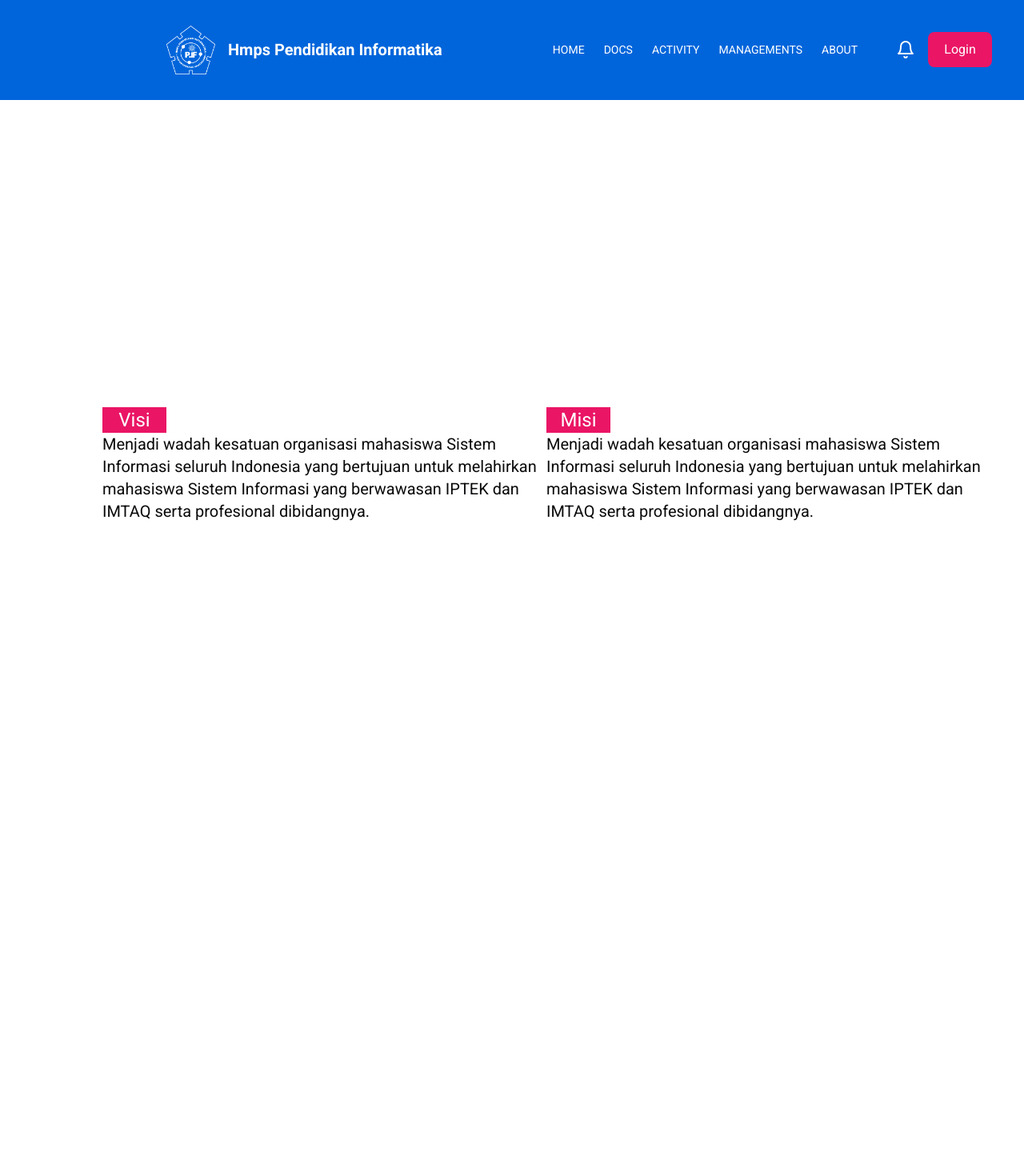
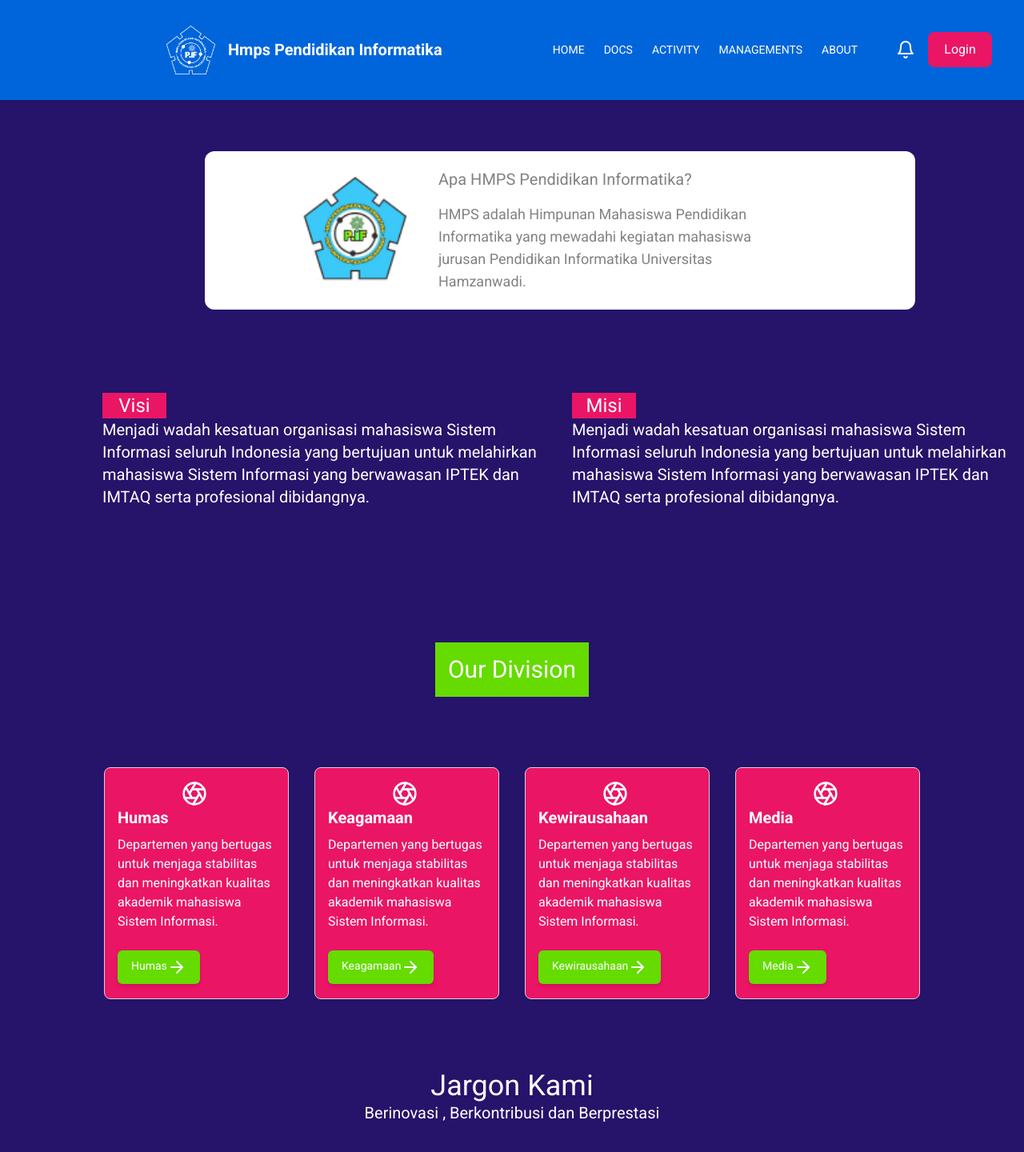
Before and after one commit to maulidihidayat/web-himpunan, a Next.js app: page / in a window 1280 px wide. Shown: the top 1440 px of the page at 80% size. Before the commit the page ends 989 px from the top, so only its background shows below. Built offline with nearby package versions, Linux system fonts and the light colour scheme.

Commit message:
tambahan fitur di landin page

```diff
--- a/src/Image/image.ts
+++ b/src/Image/image.ts
@@ -3,13 +3,15 @@
 import gambar2 from './widgets/gambar2.png'
 import gambar3 from './widgets/gamabr4.png'
 import logo from './widgets/logo.png'
+import logo2 from './widgets/logopif.jpg'
 
 
 const image = {
     gambar1,
     gambar2,
     gambar3,
-    logo
+    logo,
+    logo2
 }
 
 export default image
--- a/src/app/layout.tsx
+++ b/src/app/layout.tsx
@@ -2,6 +2,7 @@
 import localFont from "next/font/local";
 import { Roboto } from 'next/font/google'
 import "./globals.css";
+import NavBar from "@/components/NavBar";
 
 
 const roboto = Roboto({
@@ -36,8 +37,9 @@
   return (
     <html lang="en">
       <body
-        className={`${roboto.variable} antialiased`}
+        className={`${roboto.variable} antialiased bg-customDarkenBlue`}
       >
+        <NavBar/>
         {children}
       </body>
     </html>
--- a/src/app/page.tsx
+++ b/src/app/page.tsx
@@ -1,14 +1,29 @@
+"use client";
+
+import Devision from "@/components/LandingPage/Devision";
 import Information from "@/components/LandingPage/Information";
-import NavBar from "@/components/NavBar";
-
-
+import YoutubeEmbed from "@/components/YoutubeEmbed";
+import image from "@/Image/image";
+import Image from "next/image";
 
 export default function MyCarousel() {
   return (
-    <div>
-      <NavBar />
+    <div className="space-y-16">
+      <div className="flex justify-center items-center w-[888px] h-[198px] rounded-xl mt-16 mx-[20%] bg-white">
+        <Image src={image.logo2} alt="afs" width={144} height={140} />
+        <div className="p-8 max-w-lg">
+          <h1 className="text-xl text-customgray">
+            Apa HMPS Pendidikan Informatika?
+          </h1>
+          <p className="text-lg text-customgray mt-4">
+            HMPS adalah Himpunan Mahasiswa Pendidikan Informatika yang mewadahi
+            kegiatan mahasiswa jurusan Pendidikan Informatika Universitas
+            Hamzanwadi.
+          </p>
+        </div>
+      </div>
 
-      <div className=" flex px-32 py-96 ">
+      <div className="flex px-32 py-10 text-white gap-8">
         <Information
           nama="Visi"
           deskripsi="Menjadi wadah kesatuan organisasi mahasiswa Sistem Informasi seluruh Indonesia yang bertujuan untuk melahirkan mahasiswa Sistem Informasi yang berwawasan IPTEK dan IMTAQ serta profesional dibidangnya."
@@ -18,6 +33,53 @@
           deskripsi="Menjadi wadah kesatuan organisasi mahasiswa Sistem Informasi seluruh Indonesia yang bertujuan untuk melahirkan mahasiswa Sistem Informasi yang berwawasan IPTEK dan IMTAQ serta profesional dibidangnya."
         />
       </div>
+
+      <div className="flex justify-center ">
+        <h1 className="text-3xl p-4 bg-customGreen text-white mt-28">
+          Our Division
+        </h1>
+      </div>
+
+      <div className="flex gap-8 px-10 justify-center">
+        <Devision
+          title="Humas"
+          tombol="Humas"
+          description="Departemen yang bertugas untuk menjaga stabilitas dan meningkatkan kualitas akademik mahasiswa Sistem Informasi."
+        />
+        <Devision
+          title="Keagamaan"
+          tombol="Keagamaan"
+          description="Departemen yang bertugas untuk menjaga stabilitas dan meningkatkan kualitas akademik mahasiswa Sistem Informasi."
+        />
+        <Devision
+          title="Kewirausahaan"
+          tombol="Kewirausahaan"
+          description="Departemen yang bertugas untuk menjaga stabilitas dan meningkatkan kualitas akademik mahasiswa Sistem Informasi."
+        />
+        <Devision
+          title="Media"
+          tombol="Media"
+          description="Departemen yang bertugas untuk menjaga stabilitas dan meningkatkan kualitas akademik mahasiswa Sistem Informasi."
+        />
+      </div>
+
+      <div className="text-center text-white mt-20">
+        <h1 className="text-4xl">Jargon Kami</h1>
+        <p className="text-xl">Berinovasi , Berkontribusi dan Berprestasi</p>
+      </div>
+
+      <div className="flex justify-center ">
+        <h1 className="text-3xl p-4 bg-customPink text-white mt-28">
+          Videos
+        </h1>
+      </div>
+
+      <div className=" flex gap-8 justify-center p-6">
+        <YoutubeEmbed />
+        <YoutubeEmbed />
+        <YoutubeEmbed />
+        <YoutubeEmbed />
+      </div>
     </div>
   );
 }
--- /dev/null
+++ b/src/components/LandingPage/Devision.tsx
@@ -0,0 +1,37 @@
+import { Aperture,ArrowRight } from "lucide-react";
+import { StaticImageData } from "next/image";
+import Image from "next/image";
+import { title } from "process";
+import React from "react";
+
+interface Component {
+  title : string
+  tombol: string;
+  description: string;
+
+}
+
+const Devision = ({ title , tombol, description, }: Component) => {
+  return (
+    <div>
+      <div className="relative flex flex-col my-6 bg-customPink text-white shadow-sm border border-slate-200 rounded-lg w-[231px] h-[290px]">
+        <div className="p-4">
+        <Aperture className="ml-20 w-8 h-8"/>
+          <h5 className="mb-2 text-slate-800 text-xl font-semibold">{title}</h5>
+          <p className="text-slate-600 leading-normal font-light">
+            {description}
+          </p>
+
+          <button
+            className="flex rounded-md bg-slate-800 py-2 px-4 mt-6 border border-transparent text-white text-center text-sm  bg-customGreen hover:bg-gray-700 transition-all shadow-md hover:shadow-lg focus:bg-slate-700 focus:shadow-none active:bg-slate-700 hover:bg-slate-700 active:shadow-none disabled:pointer-events-none disabled:opacity-50 disabled:shadow-none"
+            type="button"
+          >
+            {tombol} <ArrowRight />
+          </button>
+        </div>
+      </div>
+    </div>
+  );
+};
+
+export default Devision;
--- a/src/components/LandingPage/Information.tsx
+++ b/src/components/LandingPage/Information.tsx
@@ -1,5 +1,6 @@
 import Image, { StaticImageData } from "next/image";
 import React from "react";
+import image from "@/Image/image";
 
 interface InformationProps {
   nama: string;
@@ -10,6 +11,7 @@
 const Information: React.FC<InformationProps> = ({ nama, deskripsi }) => {
   return (
     <div>
+
       <div className="flex">
         {/* <Image src={gambar} alt={nama} width={500} height={300} />  */}
         <div>
--- a/src/components/NavBar.tsx
+++ b/src/components/NavBar.tsx
@@ -38,7 +38,11 @@
         </div>
 
         <div className="flex items-center space-x-4 absolute right-0 mr-10">
-          <Bell />
+          {/* ini untuk icon bell */}
+          <Link href="/">
+            <Bell />
+          </Link>
+
           <button className="bg-customPink rounded-lg text-white w-20 h-11 hover:bg-customDarkBlue">
             Login
           </button>
--- /dev/null
+++ b/src/components/YoutubeEmbed/index.tsx
@@ -0,0 +1,23 @@
+import React from "react";
+
+const index = () => {
+  return (
+    <div>
+      <div className="w-[286px] h-[288px]">
+        <iframe
+          src="https://www.youtube.com/embed/r9jwGansp1E"
+          frameBorder="0i"
+          allow="accelerometer; autoplay; clipboard-write; encrypted-media; gyroscope; picture-in-picture"
+          allowFullScreen
+        ></iframe>
+        <div>
+          <h1 className="text-xl text-white">
+            Informatic Competition 2024 Diesnatalis Pendidikan Informatika
+          </h1>
+        </div>
+      </div>
+    </div>
+  );
+};
+
+export default index;
--- a/tailwind.config.ts
+++ b/tailwind.config.ts
@@ -19,7 +19,8 @@
         customGreen: '#65DB00',
         customDarkBlue: '#005AAB',
         customDarkenBlue: '#26136A',
-        border: '#D1D5DB', // Example of a custom border color
+        customgray: '#828282',
+        border: '#D1D5DB',
         background: 'hsl(var(--background))',
         foreground: 'hsl(var(--foreground))',
         card: {
```
Also changed, not shown: src/Image/widgets/logopif.jpg (renamed from src/Image/widgets/logo pif 2.jpg).
